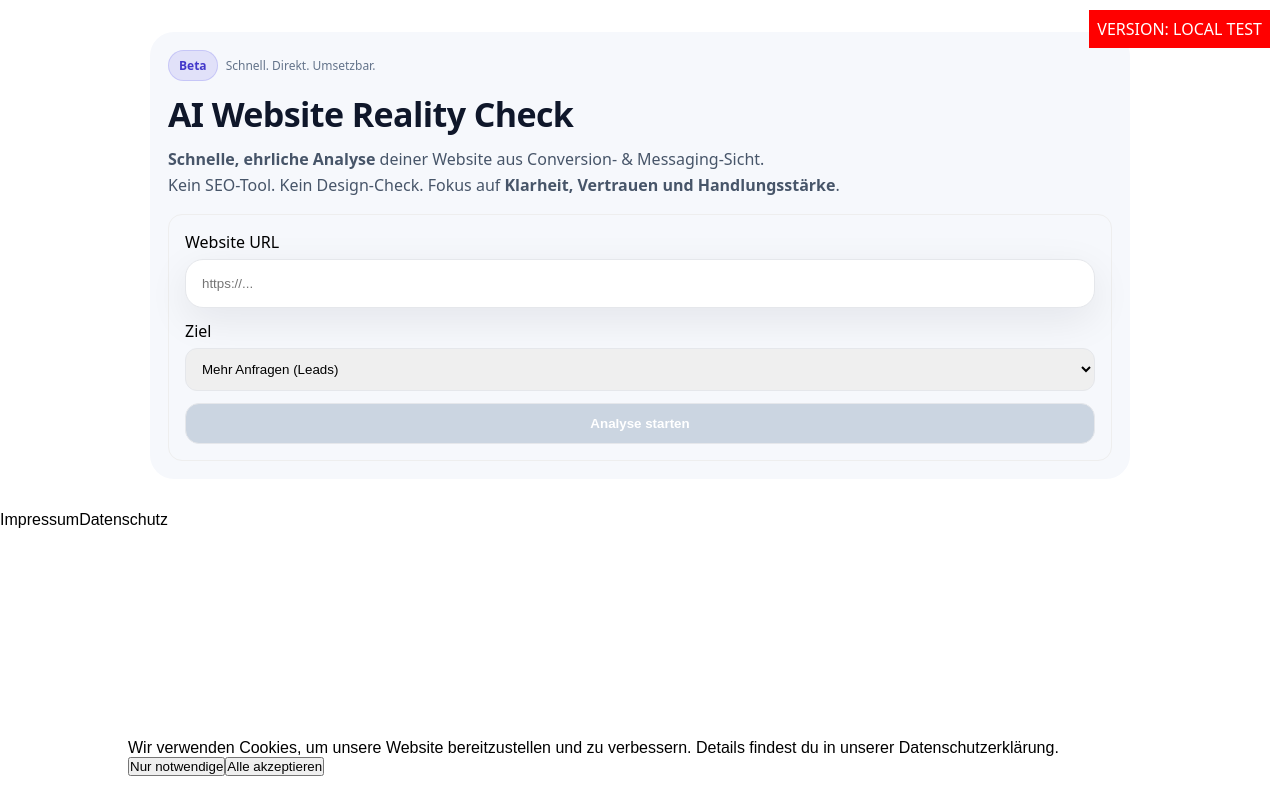
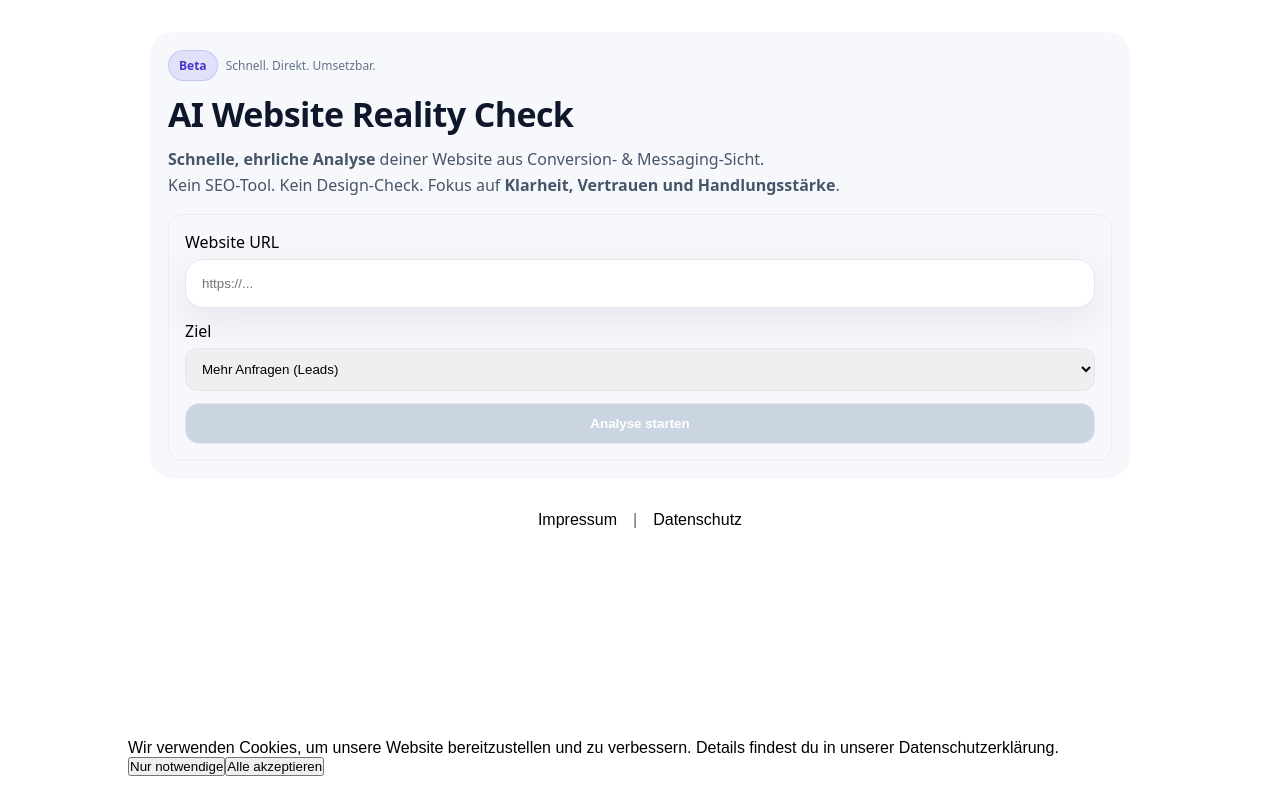
Before and after one commit to robertpetrovic87-code/Digitalstruktur, a Next.js app: page / in a window 1280 px wide. Built offline with nearby package versions, Linux system fonts and the light colour scheme.

Commit message:
improve cookie banner styling

```diff
--- a/app/layout.tsx
+++ b/app/layout.tsx
@@ -38,13 +38,18 @@ export default function RootLayout({
         <CookieBanner />
 
         <footer className="border-t mt-16 py-6 text-sm text-gray-600">
-          <div className="max-w-4xl mx-auto flex justify-center gap-6">
+         <div className="max-w-4xl mx-auto px-4">
+          <div style={{ display: "flex", justifyContent: "center", gap: 16 }}>
           <Link href="/impressum" className="hover:underline">
               Impressum
               </Link>
+
+              <span style={{ opacity: 0.6 }}>|</span>
+
               <Link href="/datenschutz" className="hover:underline">
                Datenschutz
                </Link>
+              </div>
   </div>
 </footer>
       </body>
--- a/app/page.tsx
+++ b/app/page.tsx
@@ -230,9 +230,7 @@ export default function Home() {
           Kein SEO-Tool. Kein Design-Check. Fokus auf <strong>Klarheit, Vertrauen und Handlungsstärke</strong>.
         </p>
       </div>
-      <div style={{ position: "fixed", top: 10, right: 10, background: "red", color: "white", padding: 8, zIndex: 9999 }}>
-  VERSION: LOCAL TEST
-</div>
+
 
       {/* Input Card */}
       <div style={{ display: "grid", gap: 12, padding: 16, border: "1px solid #eee", borderRadius: 14 }}>
```
Lines whose indentation alone changed are shown as unchanged.
